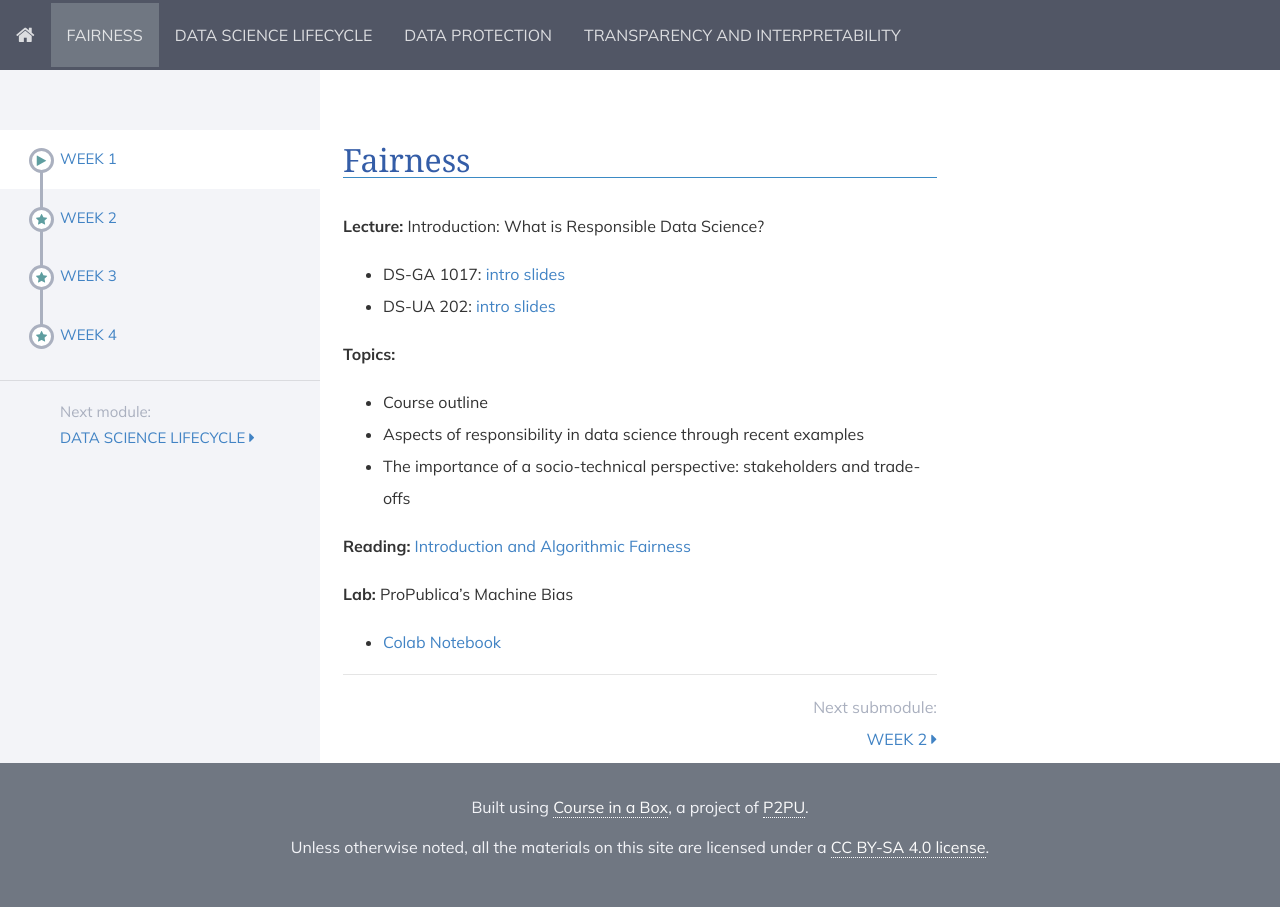
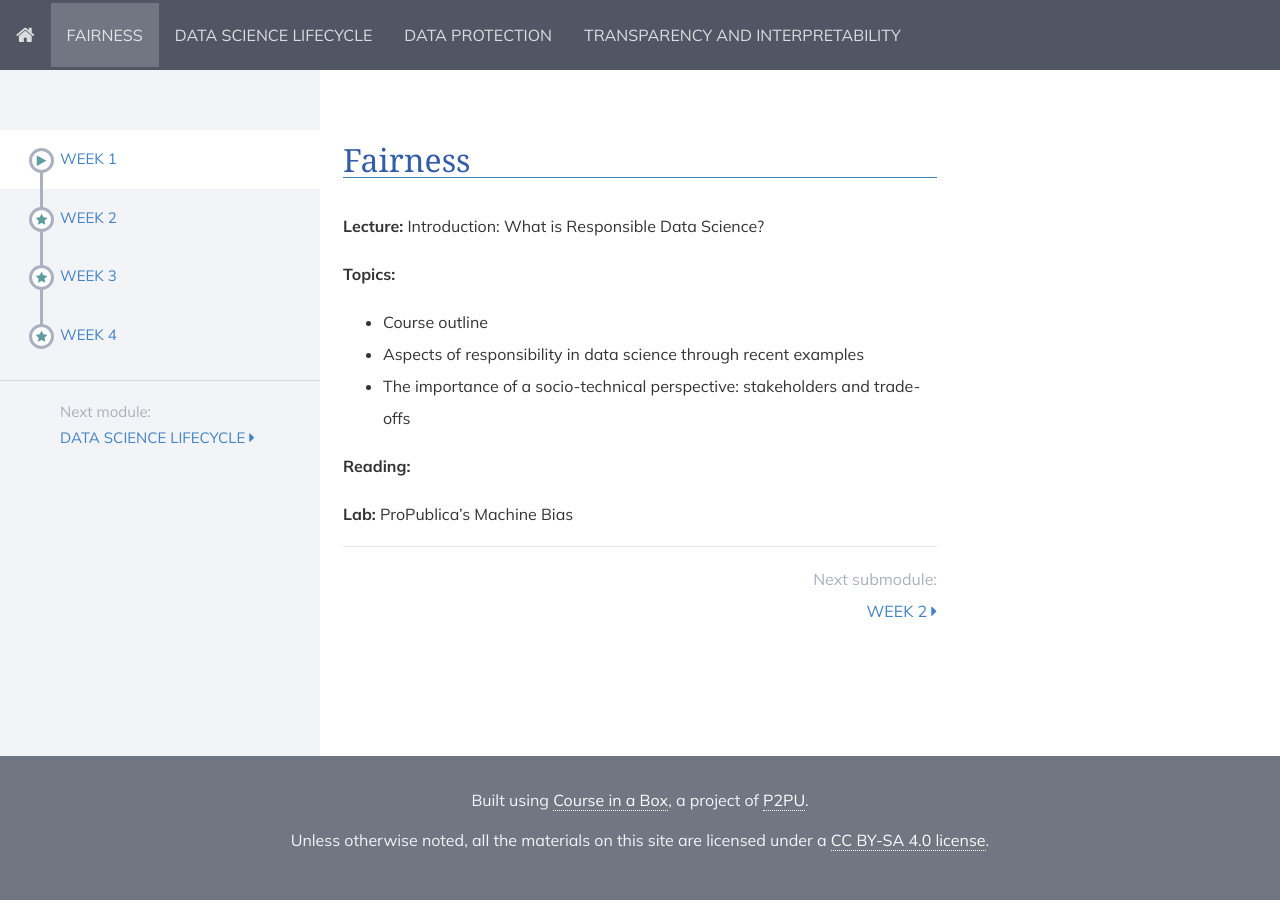
Before and after one commit to DataResponsibly/rds24, a Jekyll site: the page built from modules/fairness/_posts/2000-01-01-week1.md, in a window 1280 px wide. Built offline with Jekyll 4.4.1, drawn with Linux system fonts in a browser that asks for light colours; nearby versions of some CDN libraries.

Commit message:
Update 2000-01-01-week1.md

```diff
--- a/modules/fairness/_posts/2000-01-01-week1.md
+++ b/modules/fairness/_posts/2000-01-01-week1.md
@@ -6,9 +6,8 @@ title: Week 1
 
 **Lecture:** Introduction: What is Responsible Data Science?
 
-<!--  * DS-UA 202: [intro slides](../../../assets/1_intro_202.pdf) -->
-* DS-GA 1017: [intro slides](../../../assets/1_Intro_1017.pdf)
-* DS-UA 202: [intro slides](../../../assets/1_intro_202.pdf)
+<!-- * DS-GA 1017: [intro slides](../../../assets/1_Intro_1017.pdf) -->
+<!-- * DS-UA 202: [intro slides](../../../assets/1_intro_202.pdf) -->
 
 **Topics:**
 
@@ -16,8 +15,8 @@ title: Week 1
 * Aspects of responsibility in data science through recent examples
 * The importance of a socio-technical perspective: stakeholders and trade-offs
 
-**Reading:**  [Introduction and Algorithmic Fairness](../../../assets/fairness_reader_2023.pdf)
+**Reading:**  <!-- [Introduction and Algorithmic Fairness](../../../assets/fairness_reader_2023.pdf) -->
 
 **Lab:** ProPublica's Machine Bias
 
-* [Colab Notebook](https://colab.research.google.com/drive/1WX-u4NJP-Crc3njwISLg9IEmJQnZu5Li)
+<!-- * [Colab Notebook](https://colab.research.google.com/drive/1WX-u4NJP-Crc3njwISLg9IEmJQnZu5Li) -->
```
